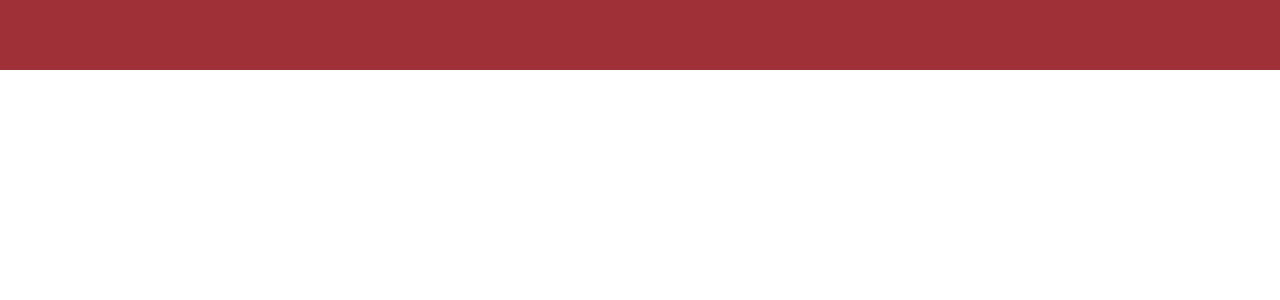
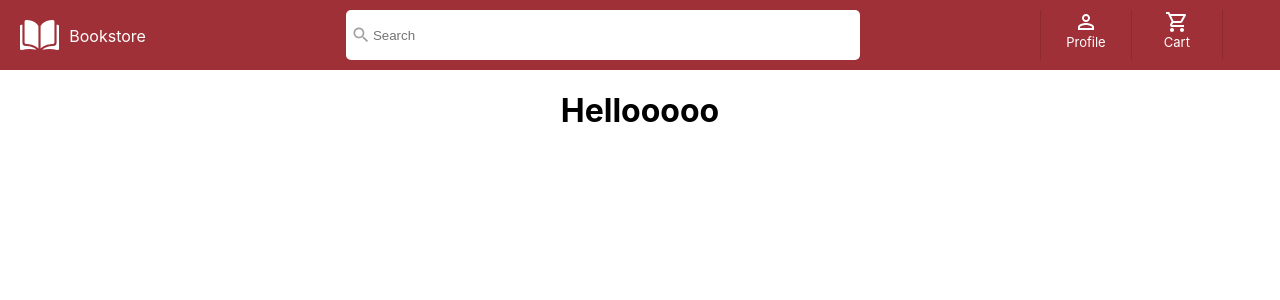
Before and after one commit to Shalini8/BookStore-ReactApp, a React (Create React App) app: page /home in a window 1280 px wide. Shown: the top 300 px of the page. Built offline with nearby package versions, Linux system fonts and the light colour scheme; no server answers.

Commit message:
[Add] header icons and search bar

```diff
--- /dev/null
+++ b/src/components/DisplayBooks/DisplayBooks.jsx
@@ -0,0 +1,11 @@
+import React from 'react'
+
+export default function DisplayBooks() {
+
+
+    return (
+        <div>
+          <h1>Hellooooo</h1>
+        </div>
+    )
+}
--- a/src/components/Header/Header.css
+++ b/src/components/Header/Header.css
@@ -1,9 +1,59 @@
-.top-header{
-    height: 50px;
-    display: block;
-    justify-content: space-around;
+.top-header {
+  height: 50px;
+  display: flex;
+  background-color: #a03037;
+  color: #fff;
+  padding: 10px;
+}
+.book-icon {
+  height: 30px;
+  padding: 10px;
+}
+.search-div {
+  margin-left: 200px;
+  border-radius: 5px;
+  padding: 5px;
+  background-color: #ffffff;
+  color: #a1a1a1;
+  display: flex;
+  align-items: center;
+  width: 40%;
+}
+.search-input {
+  border: none;
+  width: 100%;
+  outline: none;
+}
+.header-icons{
+    display: flex;
+    padding-left: 180px;
+}
+.profile-icon {
+    display: flex;
+    flex-direction: column;
     align-items: center;
-    background-color: #A03037;
-    color: #fff;
-    padding: 10px;
+    width: 90px;
 }
+.cart-icon{
+    display: flex;
+    flex-direction: column;
+    align-items: center;
+    width: 90px;
+
+}
+.header-tag {
+    margin: 0;
+    font-size: small;
+}
+/* .profile-icon{
+    padding: 0;
+} */
+
+@media only screen and (max-width: 600px) {
+  .search-div {
+    margin: 0;
+  }
+  .book-icon {
+    display: none;
+  }
+}
--- a/src/components/Header/Header.jsx
+++ b/src/components/Header/Header.jsx
@@ -1,9 +1,33 @@
 import React from 'react'
 import "../Header/Header.css"
+import SearchIcon from "@material-ui/icons/Search";
+import CartIcon from "@material-ui/icons/ShoppingCartOutlined";
+import ProfileIcon from "@material-ui/icons/PersonOutline";
+import {Divider} from "@material-ui/core";
+import book from "./education.svg";
 
 export default function Header() {
     return (
         <div className = 'top-header'>
+             <img src={book} alt="book" className="book-icon" />
+          <p className="header-book-tag">Bookstore</p>
+          <div className="search-div">
+          <SearchIcon fontSize="small" />
+          <input type="search" className="search-input" placeholder="Search" />
+        </div>
+        <div className="header-icons">
+          <Divider orientation="vertical" flexItem />
+          <div className="profile-icon" >
+            <ProfileIcon />
+            <p className="header-tag">Profile</p>
+          </div>
+          <Divider orientation="vertical" flexItem />
+          <div className="cart-icon">
+             <CartIcon />
+            <p className="header-tag">Cart</p>
+          </div>
+          <Divider orientation="vertical" flexItem />
+        </div>
         </div>
     )
 }
--- a/src/pages/HomePage/HomePage.jsx
+++ b/src/pages/HomePage/HomePage.jsx
@@ -1,12 +1,34 @@
-import React from 'react'
+import React, { useEffect, useState } from "react";
+import UserService from "../../services/UserService";
 import Header from '../../components/Header/Header'
+import DisplayBooks from "../../components/DisplayBooks/DisplayBooks";
+const service = new UserService();
+
 
 export default function HomePage() {
+    const [books, setBooks] = useState();
+
+    var getBooks = () => {
+        service
+          .getBooks()
+          .then((res) => {
+            let books = res.data.result;
+            setBooks(books);
+            console.log(res.data.result);
+          })
+          .catch((err) => {
+            console.log(err);
+          });
+      };
+      useEffect(() => {
+        getBooks();
+      }, []);
+
 
     return (
         <div>
           <Header/>
-          {/* <h1>hello</h1> */}
+          <DisplayBooks books={books} get={getBooks}/>
         </div>
     )
 }
--- a/src/services/UserService.js
+++ b/src/services/UserService.js
@@ -13,7 +13,10 @@ class UserService {
     };
    login = (data) =>{
     return axios.postMethod(`${baseUrl}bookstore_user/login`, data, config);
+    }
+   getBooks = () => {
+    return axios.getMethod(`${baseUrl}bookstore_user/get/book`);
+  };
 
-   }
 }
 export default UserService;
```
Also changed, not shown: src/assets/Book.svg (added), src/components/DisplayBooks/DisplayBooks.css (added), src/components/Header/education.svg (added).
